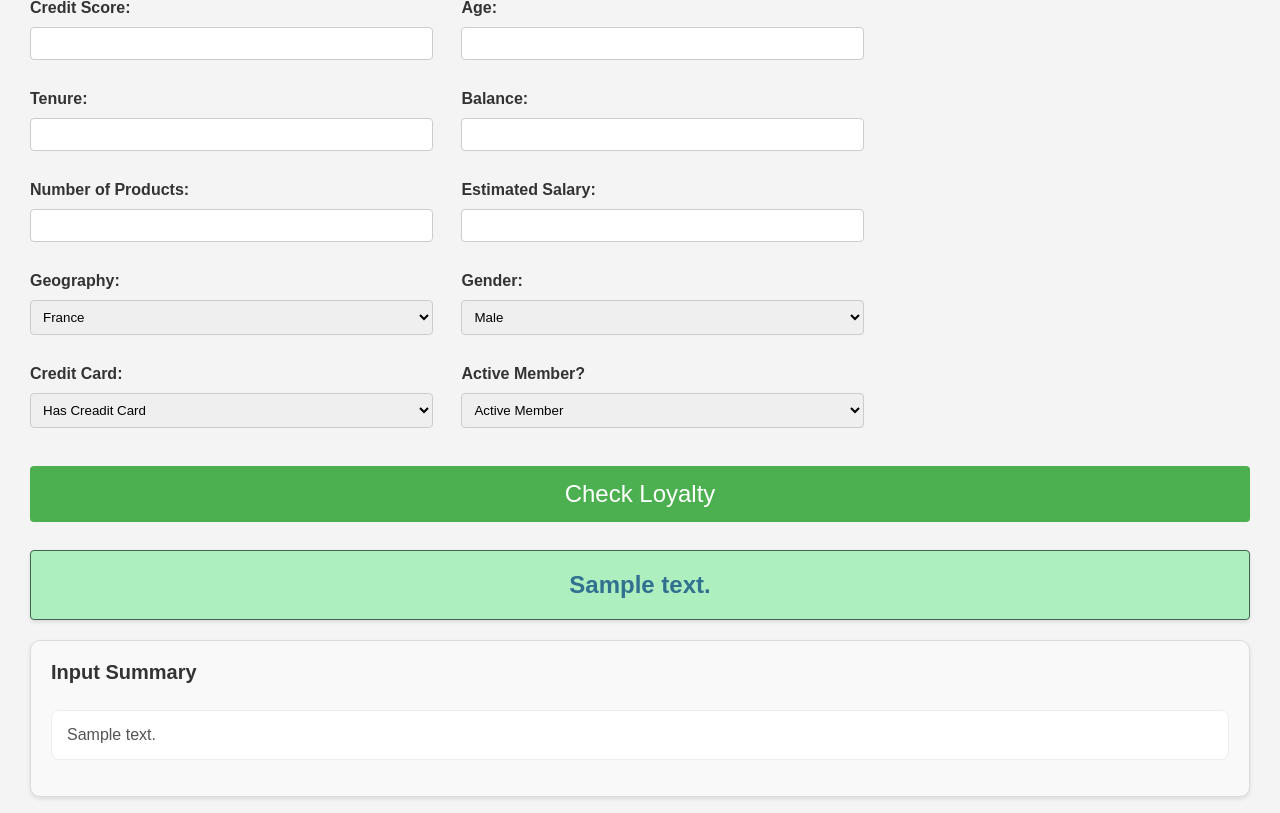
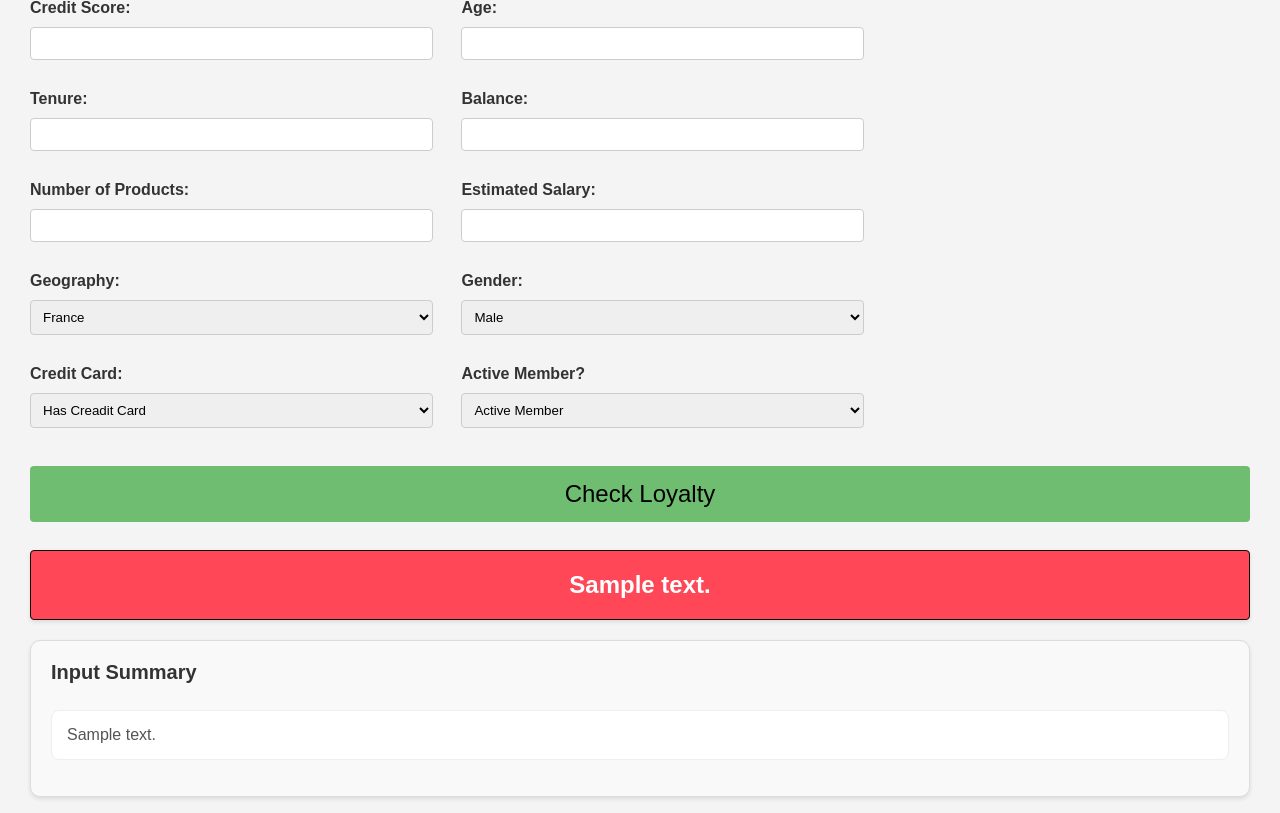
Before and after one commit to Talieh-Sh/Bank_Churn_Project, a Flask app: template templates/homepage.html in a window 1280 px wide. Shown: the part 467-1280 px from the top of the page. Run offline with Flask 3, Linux system fonts and the light colour scheme; the template is opened without the code that fills it: most values are stand-ins (such as "Sample title", 1, 10 or a date in 2020); parts of the project's set-up code (start-up, migrations or seed data) failed here and were passed over; some libraries are stand-ins or nearby versions.

Commit message:
dynamically change the color of the id="prediction-result" container based on the prediction result .making it red for "Not Loyal" and green for "Loyal"

```diff
--- a/app.py
+++ b/app.py
@@ -111,7 +111,7 @@ def predict():
     prediction = model.predict(features)
     print(prediction)
 
-    result = 'Loyal' if prediction[0] == 0 else 'Exited'
+    result = 'Loyal' if prediction[0] == 0 else 'Not Loyal'
     print(result)
 
 
@@ -122,10 +122,13 @@ def predict():
                 f"Active Member: {'Yes' if IsActiveMember == 1 else 'No'},&nbsp;&nbsp;&nbsp;Estimated Salary: {EstimatedSalary},&nbsp;&nbsp;&nbsp;" \
                 f"Gender: {gender},&nbsp;&nbsp;&nbsp;Geography: {geography}"
 
+    # Determine result status for styling
+    result_status = 'loyal' if prediction[0] == 0 else 'not-loyal'
 
     # Return result to the same page or to a new prediction result page
         # Include the summary in the context
-    return render_template('homepage.html', prediction_text=f'Customer Loyalty Status: {result}', input_summary=input_summary)
+        # Pass result_status to the template
+    return render_template('homepage.html', prediction_text=f'Customer Loyalty Status: {result}', input_summary=input_summary, result_status=result_status)
 
 
 
--- a/static/css/style-homepage.css
+++ b/static/css/style-homepage.css
@@ -52,8 +52,8 @@ select {
 button[type="submit"] {
     font-size: 24px;
     width: 100%;
-    background-color: #4CAF50;
-    color: white;
+    background-color: #4caf4fca;
+    color: rgb(0, 0, 0);
     padding: 14px 20px;
     margin: 8px 0;
     border: none;
@@ -62,21 +62,38 @@ button[type="submit"] {
 }
 
 button[type="submit"]:hover {
-    background-color: #2d7b31;
+    background-color: #235e26;
 }
 
-#prediction-result {
+
+.result-loyal {
     font-size: 24px; /* Makes the font larger */
     font-weight: bold; /* Makes the font bolder */
-    color: #31708f; /* Sets a specific color */
+    background-color: #4CAF50; /* Green background */
+    color: white; /* White text */
     padding: 20px; /* Adds space around the text */
     margin-top: 20px; /* Adds space above the element */
-    background-color: #aeefc0; /* Sets a background color */
-    border: 1px solid #41634e; /* Adds a border around the element */
+    border: 1px solid #070707; /* Adds a border around the element */
     border-radius: 4px; /* Rounds the corners of the border */
     text-align: center; /* Centers the text inside */
     box-shadow: 0 2px 4px rgba(0, 0, 0, 0.1); /* Adds a subtle shadow for depth */
 }
+
+
+.result-not-loyal {
+    font-size: 24px; /* Makes the font larger */
+    font-weight: bold; /* Makes the font bolder */
+    background-color: #ff4757; /* Red background */
+    color: white; /* White text */
+    padding: 20px; /* Adds space around the text */
+    margin-top: 20px; /* Adds space above the element */
+    border: 1px solid #070707; /* Adds a border around the element */
+    border-radius: 4px; /* Rounds the corners of the border */
+    text-align: center; /* Centers the text inside */
+    box-shadow: 0 2px 4px rgba(0, 0, 0, 0.1); /* Adds a subtle shadow for depth */
+}
+
+
 
 /* Styles for sticky header */
 .sticky-header {
--- a/templates/homepage.html
+++ b/templates/homepage.html
@@ -114,7 +114,10 @@
             <button type="submit">Check Loyalty</button>
         </form>
         <!-- Display prediction result here -->
-        <div id="prediction-result" style="margin-top: 20px;">{{prediction_text}}</div>
+        <div id="prediction-result" class="{{ 'result-loyal' if result_status == 'loyal' else 'result-not-loyal' }}" style="margin-top: 20px;">
+            {{prediction_text}}
+        </div>
+
 
         <!-- Display input summary here -->
         <div class="input-summary" id="input-summary">
```
